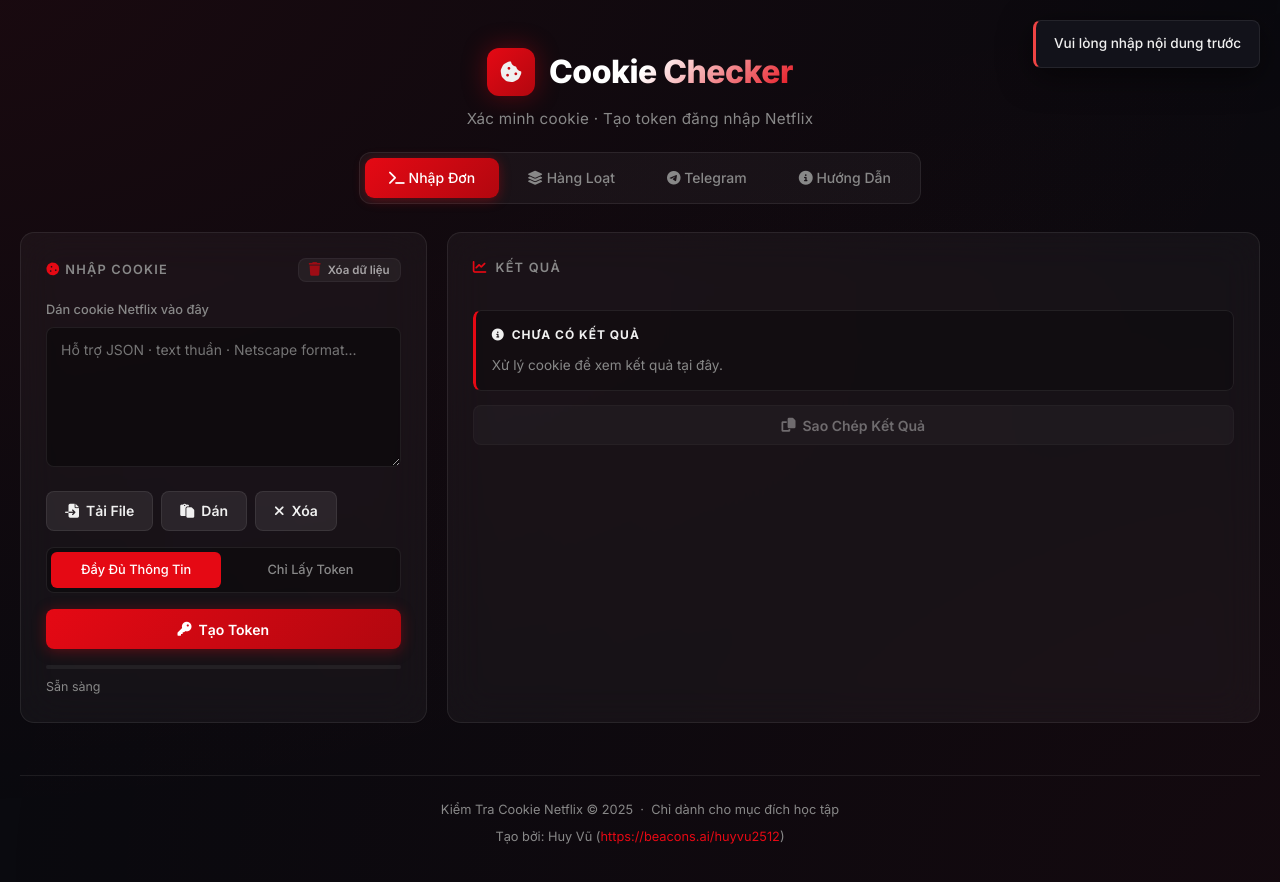
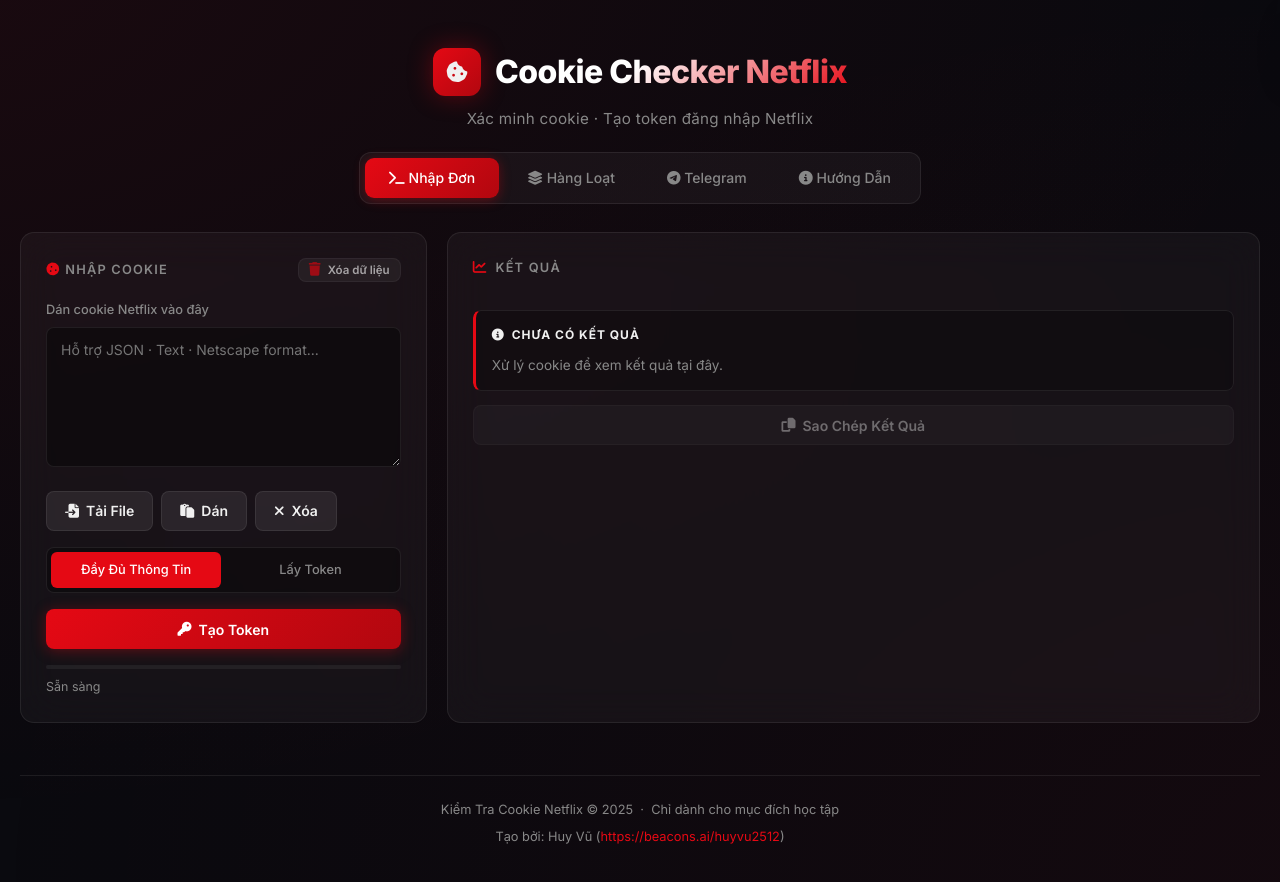
Before and after one commit to huyvu2512/cookie-checker, a plain HTML site: page index.html in a window 1280 px wide. Both pictures are taken after a click on the button "Tạo Token". Drawn offline with Linux system fonts and the light colour scheme.

Commit message:
Add files via upload

```diff
--- a/index.html
+++ b/index.html
@@ -4,7 +4,7 @@
 <head>
     <meta charset="UTF-8">
     <meta name="viewport" content="width=device-width, initial-scale=1.0, maximum-scale=1.0, user-scalable=no">
-    <title>Kiểm Tra Cookie Netflix</title>
+    <title>Cookie Checker Netflix</title>
     <link rel="icon" type="image/png" href="https://i.imgur.com/l7KI0QE.png">
     <link rel="stylesheet" href="style.css">
     <link rel="stylesheet" href="https://cdnjs.cloudflare.com/ajax/libs/font-awesome/6.4.0/css/all.min.css">
@@ -16,7 +16,7 @@
         <header>
             <div class="logo-wrap">
                 <div class="logo-icon"><i class="fas fa-cookie-bite"></i></div>
-                <div class="logo-text">Cookie Checker</div>
+                <div class="logo-text">Cookie Checker Netflix</div>
             </div>
             <div class="tagline">Xác minh cookie · Tạo token đăng nhập Netflix</div>
         </header>
@@ -46,7 +46,7 @@
                     <div class="input-group">
                         <label for="cookie-input">Dán cookie Netflix vào đây</label>
                         <textarea id="cookie-input"
-                            placeholder="Hỗ trợ JSON · text thuần · Netscape format..."></textarea>
+                            placeholder="Hỗ trợ JSON · Text · Netscape format..."></textarea>
                     </div>
 
                     <div class="btn-group">
@@ -57,7 +57,7 @@
 
                     <div class="mode-toggle">
                         <div class="mode-option active" data-mode="fullinfo">Đầy Đủ Thông Tin</div>
-                        <div class="mode-option" data-mode="tokenonly">Chỉ Lấy Token</div>
+                        <div class="mode-option" data-mode="tokenonly">Lấy Token</div>
                     </div>
 
                     <button class="btn btn-primary" id="generate-btn" style="width:100%;">
@@ -148,7 +148,7 @@
 
                     <div class="mode-toggle">
                         <div class="mode-option active" data-mode="fullinfo">Đầy Đủ Thông Tin</div>
-                        <div class="mode-option" data-mode="tokenonly">Chỉ Lấy Token</div>
+                        <div class="mode-option" data-mode="tokenonly">Lấy Token</div>
                     </div>
 
                     <button class="btn btn-primary" id="process-batch-btn" style="width:100%;">
--- a/script.js
+++ b/script.js
@@ -736,10 +736,6 @@
                                 <span class="info-label">Hồ sơ:</span>
                                 <span class="info-value">${account.profiles}</span>
                             </div>
-                            <div class="info-item">
-                                <span class="info-label">Thanh toán tiếp:</span>
-                                <span class="info-value">${account.next_billing}</span>
-                            </div>
                         </div>
                     </div>
                 </div>
@@ -913,21 +909,8 @@
     copyResultsBtn.disabled = false;
 }
 
-// Show notification
-function showNotification(message, isError = false) {
-    notification.textContent = message;
-    notification.className = 'notification';
-
-    if (isError) {
-        notification.classList.add('error');
-    }
-
-    notification.classList.add('show');
-
-    setTimeout(() => {
-        notification.classList.remove('show');
-    }, 3000);
-}
+// Show notification — đã tắt
+function showNotification(message, isError = false) { /* disabled */ }
 
 // Toggle dropdown for results
 function toggleResults(button) {
--- a/style.css
+++ b/style.css
@@ -636,7 +636,8 @@
     transition: var(--transition);
     display: flex;
     align-items: center;
-    justify-content: space-between;
+    justify-content: center;
+    gap: 8px;
     margin-bottom: 10px;
 }
 
@@ -659,8 +660,6 @@
     border-radius: var(--radius-sm);
     padding: 14px;
     animation: fadeIn 0.2s ease;
-    max-height: 380px;
-    overflow-y: auto;
 }
 
 @keyframes fadeIn {
```
